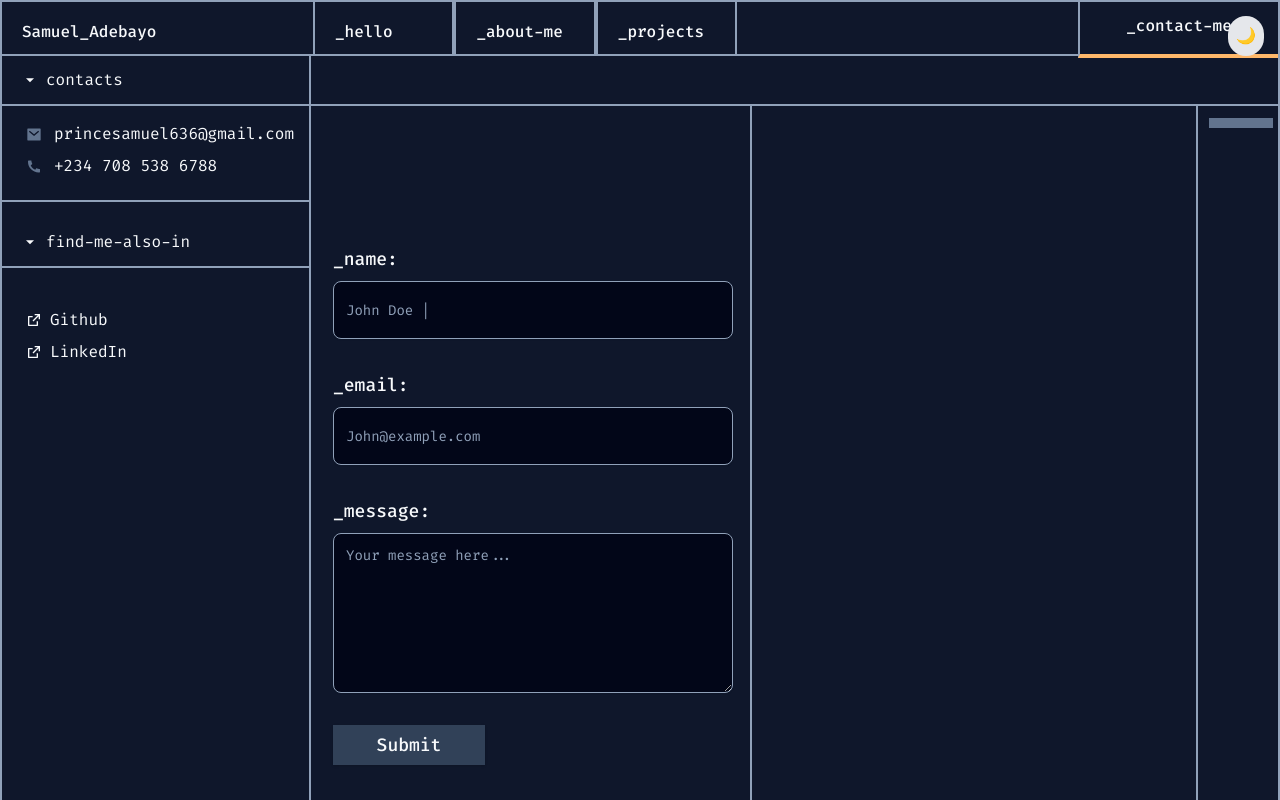
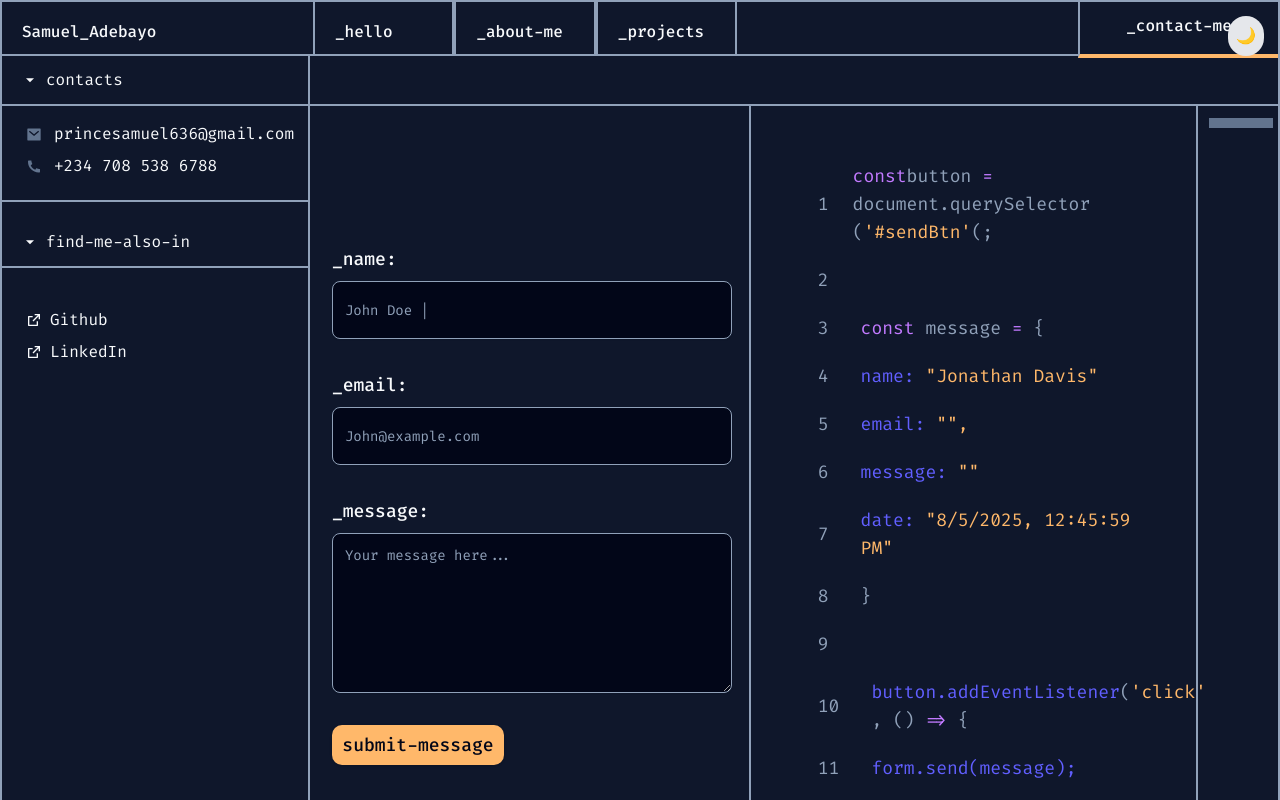
Before and after one commit to PAMMY100/portfolio, a Next.js app: page /contact in a window 1280 px wide. Shown: the top 800 px of the page. Built offline with nearby package versions, Linux system fonts and the light colour scheme.

Commit message:
completed the component for contact form input watcher

```diff
--- a/src/components/ContactForm.tsx
+++ b/src/components/ContactForm.tsx
@@ -20,6 +20,7 @@ import {
 import { Input } from "@/components/ui/input"
 import { Textarea } from "@/components/ui/textarea"
 import { set } from "zod";
+import { useEffect } from "react";
 
 type ContactFormProps = {
     formdata: ContactFormData;
@@ -38,13 +39,20 @@ const ContactForm = ({formdata, setFormData}: ContactFormProps) => {
         }
     })
 
+    useEffect(() => {
+    const subscription = form.watch((values) => {
+        setFormData({
+            name: values.name ?? '',
+            email: values.email ?? '',
+            message: values.message ?? ''
+        }); // update only when values change
+    });
+    return () => subscription.unsubscribe();
+    }, [form, setFormData]);
+
     const onSubmit: Parameters<typeof form.handleSubmit>[0] = (data) => {
         console.log("Submitted: ", data)
-        setFormData({
-            name: data.name,
-            email: data.email,
-            message: data.message
-        })
+        setFormData(data)
 
         //Reset the form after submission
         form.reset()
@@ -97,7 +105,7 @@ const ContactForm = ({formdata, setFormData}: ContactFormProps) => {
           )}
         />
 
-        <Button type="submit" className="w-[152px] h-[40px] text-lg px-3 py-[10px] bg-[#314158]">Submit</Button>
+        <Button type="submit" className="max-w-[172px] h-[40px] text-lg px-3 py-[10px] bg-[#FFB86A] rounded-[10px] text-[#020618] hover:bg-[#f7cda0]">submit-message</Button>
       </form>
     </Form>
   )
--- a/src/components/ContactMain.tsx
+++ b/src/components/ContactMain.tsx
@@ -2,6 +2,7 @@ import React from 'react'
 import ContactForm from './ContactForm'
 import { useState } from "react";
 import { ContactFormData } from "@/lib/validation";
+import FormCodeDisplay from './FormCodeDisplay';
 
 const ContactMain = () => {
     const [formdata, setFormData] = useState<ContactFormData>({
@@ -14,11 +15,11 @@ const ContactMain = () => {
         <section className='flex flex-1 mt-[48px] border-t-2 border-[#90A1B9] min-h-screen justify-around'>
             {/**Input container */}
             <div className='w-[45%] h-full border-r-2 border-[#90A1B9] flex justify-center items-center'>
-                <ContactForm />
+                <ContactForm formdata={formdata} setFormData={setFormData}/>
             </div>
             {/*code display */}
             <div className='w-[45%] h-full border-r-2 border-[#90A1B9]'>
-
+                <FormCodeDisplay formdata={formdata}/>
             </div>
             <div className='align-middle w-16 h-[10px] bg-[#62748E] mt-3' />
         </section>
--- a/src/components/FormCodeDisplay.tsx
+++ b/src/components/FormCodeDisplay.tsx
@@ -1,9 +1,62 @@
 import React from 'react'
 
-const FormCodeDisplay = () => {
+import { ContactFormData } from "@/lib/validation";
+
+type Props = {
+    formdata: ContactFormData;
+}
+
+const FormCodeDisplay = ({formdata}: Props) => {
+
+    const time = new Date().toLocaleString()
 
   return (
-    <div>
+    <div className='text-[#90A1B9] text-lg font-fira-code p-14'>
+        <div className='flex flex-col gap-5'>
+            <div className='flex gap-6 items-center'>
+                <span>1</span>
+                <div><span className='text-[#C27AFF]'>const</span>button<span className='text-[#C27AFF]'> =</span> document.querySelector <span>{'('}</span><span className='text-[#FFB86A]'>'#sendBtn'</span><span>{'(;'}</span></div>
+            </div>
+            <div>2</div>
+            <div className='flex gap-8 items-center'>
+                <span>3</span>
+                <div className='615FFF'><span className='text-[#C27AFF]'>const</span> message <span className='text-[#C27AFF]'>=</span> <span>{'{'}</span></div>
+            </div>
+            <div className='flex gap-8 items-center'>
+                <span>4</span>
+                <div className='text-[#FFB86A]'><span className='text-[#615FFF]'>name: </span> {formdata.name ? formdata.name : '"Jonathan Davis"'}</div>
+            </div>
+            <div className='flex gap-8 items-center'>
+                <span>5</span>
+                <div className='text-[#FFB86A]'><span className='text-[#615FFF]'>email: </span> {formdata.email ? formdata.email : '"",'}</div>
+            </div>
+            <div className='flex gap-8 items-center'>
+                <span>6</span>
+                <div className='text-[#FFB86A]'><span className='text-[#615FFF]'>message: </span> {formdata.message ? formdata.message : '""'}</div>
+            </div>
+            <div className='flex gap-8 items-center'>
+                <span>7</span>
+                <div className='text-[#FFB86A]'><span className='text-[#615FFF]'>date: </span>"{time}"</div>
+            </div>
+            <div className='flex gap-8 items-center'>
+                <span>8</span>
+                <div>{"}"}</div>
+            </div>
+
+            <span>9</span>
+            <div className='flex gap-8 items-center'>
+                <span>10</span>
+                <div className='text-[#615FFF]'>button.addEventListener<span className='text-[#90A1B9]'>{'('}</span><span className='text-[#FFB86A]'>'click'</span> <span className='text-[#90A1B9]'>{', () '}</span> <span className='text-[#C27AFF]'>{'=> '}</span> <span className='text-[#90A1B9]'>{'{'}</span></div>
+            </div>
+            <div className='flex gap-8 items-center'>
+                <span>11</span>
+                <div className='text-[#615FFF]'>{'   '}form.send<span>{'('}</span>message<span>{');'}</span></div>
+            </div>
+            <div className='flex gap-8 items-center'>
+                <span>12</span>
+                <div className='text-[#90A1B9]'>{'})'}</div>
+            </div>
+        </div>
 
     </div>
   )
```
